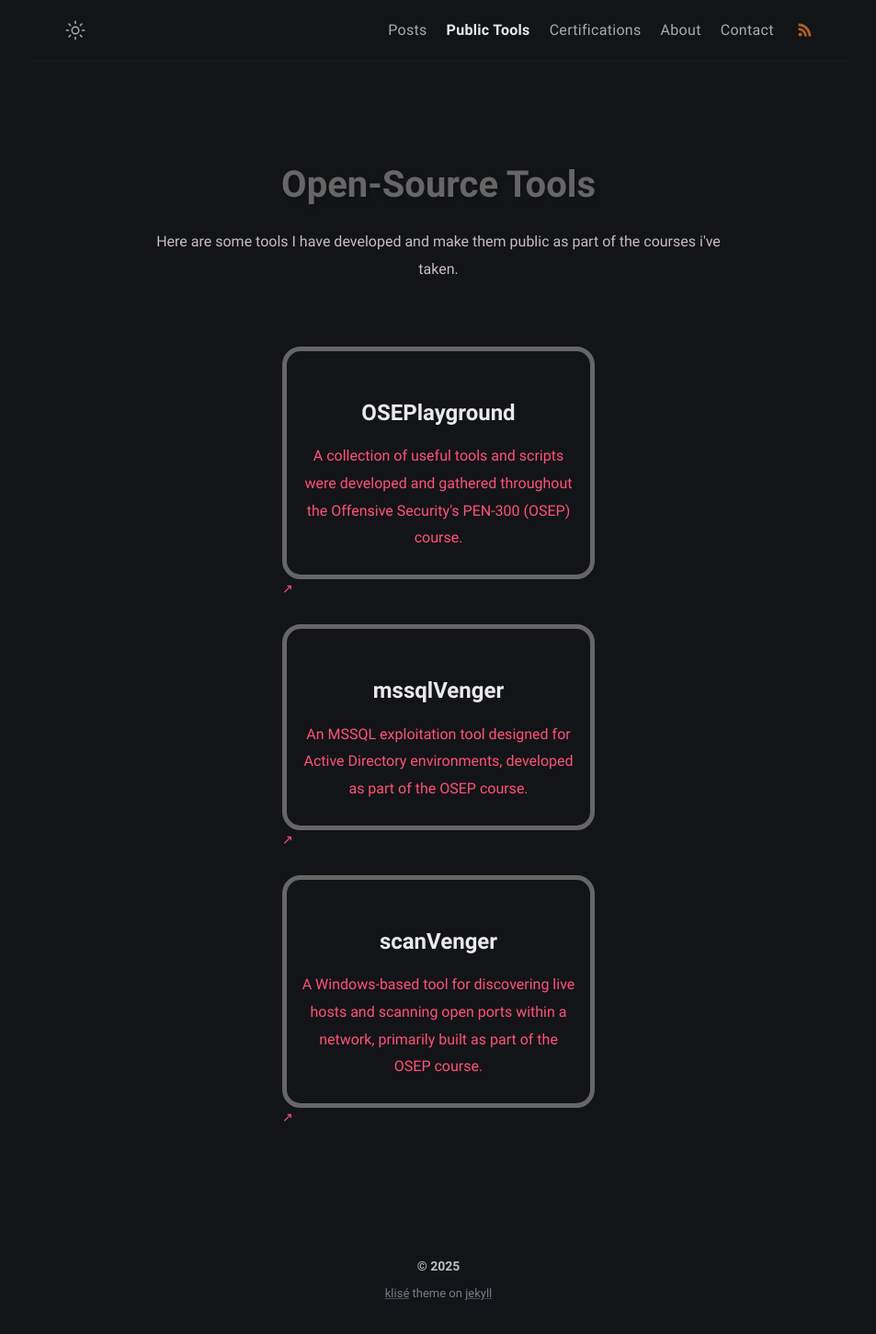
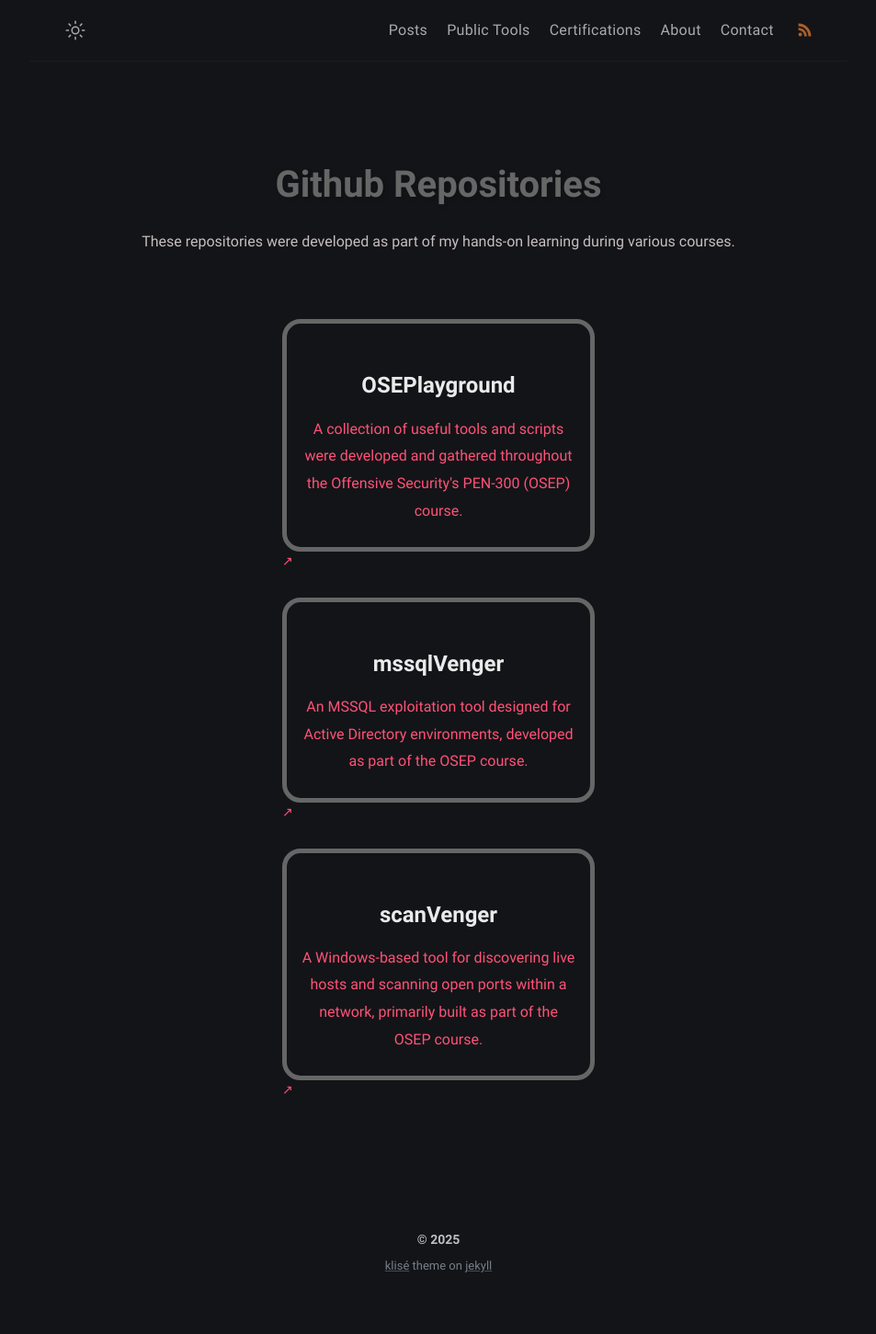
Before and after one commit to Extravenger/extravenger.github.io, a Jekyll site: the page built from tools.md, in a window 1280 px wide. Shown: the whole page at 92% size, without its empty margins (163-1116 px from the left). Built offline with Jekyll 4.4.1, drawn with Linux system fonts in a browser that asks for light colours; after the commit the page ends 1422 px from its top, so only the background shows below that.

Commit message:
Update tools.md

```diff
--- a/tools.md
+++ b/tools.md
@@ -1,12 +1,12 @@
 ---
 layout: page
-title: Public Tools
-permalink: /tools/
+title: Github Repositories
+permalink: /github-repositories/
 ---
 
 <div style="text-align: center;">
-  <h2 class="certs-title">Open-Source Tools</h2>
-  <p class="tools-note">Here are some tools I have developed and make them public as part of the courses i've taken.</p>
+  <h2 class="certs-title">Github Repositories</h2>
+  <p class="tools-note">These repositories were developed as part of my hands-on learning during various courses.</p>
 </div>
 <br>
 
```
